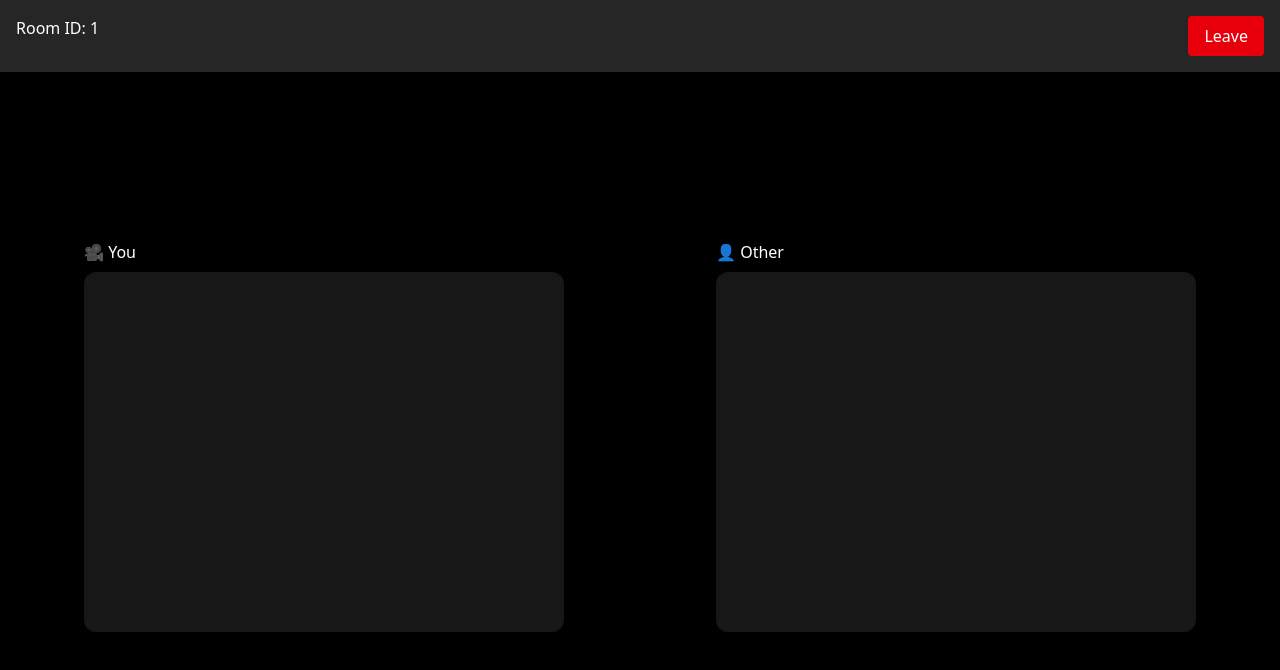
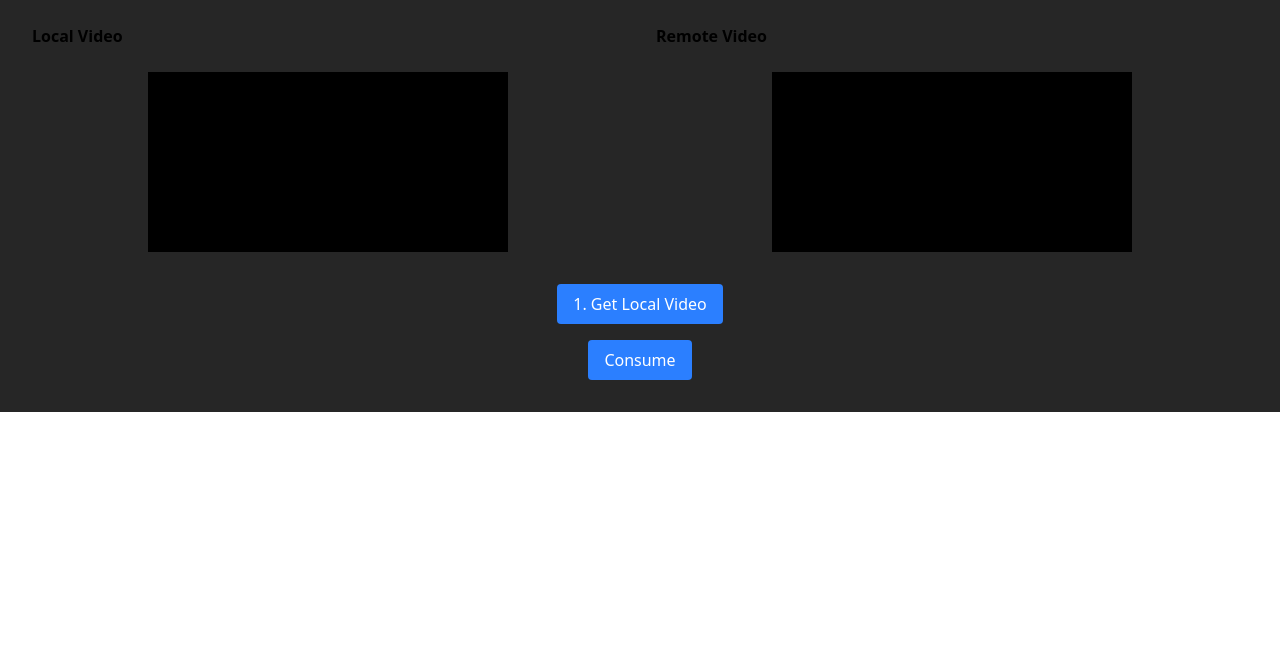
Before and after one commit to devanand13/vibecast, a Next.js app: page /record/podcast/1/room in a window 1280 px wide. Shown: the top 670 px of the page. Built offline with nearby package versions, Linux system fonts and the light colour scheme; no server answers.

Commit message:
Added media soup client : 1-1 call, with tons of bugs

```diff
--- a/app/record/podcast/[roomId]/room/page.tsx
+++ b/app/record/podcast/[roomId]/room/page.tsx
@@ -1,168 +1,347 @@
 'use client';
 
 import { useEffect, useRef, useState } from 'react';
-import { useRouter, usePathname } from 'next/navigation';
-import { io, Socket } from 'socket.io-client';
+import io from 'socket.io-client';
+import mediasoupClient, { Device } from 'mediasoup-client';
+import { AppData, Consumer, Producer, RtpCapabilities, Transport } from 'mediasoup-client/types';
 
-const iceServers = {
-  iceServers: [
-    { urls: 'stun:stun.l.google.com:19302' },
-  ],
-};
+export default function RoomPage() {
+  const localVideoRef = useRef<HTMLVideoElement | null>(null);
+  const socketRef = useRef<any>(null);
 
-export default function MeetingRoom() {
-  const router = useRouter();
-  const pathname = usePathname();
-  const roomId = pathname?.split('/')[3];
+  const [device, setDevice] = useState<Device | null>(null);
+  const [rtpCapabilities, setRtpCapabilities] = useState<RtpCapabilities | null>(null);
+  const [isConnected, setIsConnected] = useState(false);
+  const [producerTransport, setProducerTransport] = useState<Transport<AppData> | null>(null);
+  const [producer, setProducer] = useState<Producer | null>(null);
+  const [videoTrack, setVideoTrack] = useState<MediaStreamTrack | null>(null);
+  const [consumerTransport,setconsumerTransport] = useState<Transport<AppData> | undefined>(undefined);
+  const [consumer, setConsumer] = useState<Consumer | undefined>(undefined);
+  const remoteVideoRef = useRef<HTMLVideoElement | null>(null);
 
-  const localVideoRef = useRef<HTMLVideoElement>(null);
-  const remoteVideoRef = useRef<HTMLVideoElement>(null);
+  const encodingParams = {
+    encodings: [
+      { rid: 'r0', maxBitrate: 100000, scalabilityMode: 'S1T3' },
+      { rid: 'r1', maxBitrate: 300000, scalabilityMode: 'S1T3' },
+      { rid: 'r2', maxBitrate: 900000, scalabilityMode: 'S1T3' }
+    ],
+    codecOptions: { videoGoogleStartBitrate: 1000 }
+  };
 
-  const localStreamRef = useRef<MediaStream | null>(null);
-  const peerConnectionRef = useRef<RTCPeerConnection | null>(null);
-  const socketRef = useRef<Socket | null>(null);
-  const [clientId, setClientId] = useState<string | null>(null);
-  console.log(clientId)
+  const streamSuccess = (stream: MediaStream) => {
+    const track = stream.getVideoTracks()[0];
+    if (localVideoRef.current) {
+      localVideoRef.current.srcObject = stream;
+    }
+    setVideoTrack(track);
+  };
+
+  const getLocalStream = async () => {
+    try {
+      const stream = await navigator.mediaDevices.getUserMedia({
+        audio: false,
+        video: {
+          width: { min: 640, max: 1920 },
+          height: { min: 400, max: 1080 }
+        }
+      });
+      streamSuccess(stream);
+    } catch (err) {
+      console.error('Error getting local stream:', err);
+    }
+  };
+
+  const createDevice = async (rtp: RtpCapabilities) => {
+    try {
+      const device = new mediasoupClient.Device();
+      await device.load({ routerRtpCapabilities: rtp });
+      setDevice(device);
+      console.log('✅ Device loaded with RTP Capabilities:', device.rtpCapabilities);
+    } catch (e: any) {
+      console.error(e);
+      if (e.name === 'UnsupportedError') {
+        console.warn('Browser not supported!');
+      }
+    }
+  };
+
+  // Connect socket on mount
   useEffect(() => {
-    const init = async () => {
-      const stream = await navigator.mediaDevices.getUserMedia({
-        video: true,
-        audio: true,
-      });
-      localStreamRef.current = stream;
-      if (localVideoRef.current) {
-        localVideoRef.current.srcObject = stream;
+    const socket = io('https://localhost:3001/mediasoup', {
+      path: '/socket.io',
+      transports: ['websocket'],
+      secure: true,
+      rejectUnauthorized: false // only for self-signed certs
+    });
+
+    socketRef.current = socket;
+
+    socket.on('connection:success', (data) => {
+      console.log('✅ Connected to server:', data);
+      setIsConnected(true);
+    });
+
+    return () => {
+      socket.disconnect();
+    };
+  }, []);
+
+  // Get RTP Capabilities after connection
+  useEffect(() => {
+    if (!isConnected || !socketRef.current) return;
+
+    socketRef.current.emit('getRtpCapabilities', (rtp: RtpCapabilities) => {
+      console.log('🟡 Received RTP Capabilities:', rtp);
+      setRtpCapabilities(rtp);
+    });
+  }, [isConnected]);
+
+  // Create mediasoup Device
+  useEffect(() => {
+    if (rtpCapabilities) {
+      createDevice(rtpCapabilities);
+    }
+  }, [rtpCapabilities]);
+
+  // Create Send Transport
+  useEffect(() => {
+    if (!device || !socketRef.current) return;
+
+    socketRef.current.emit('createWebRtcTransport', { sender: true }, ({ params }: any) => {
+      if (params?.error) {
+        console.log('❌ Transport creation error:', params.error);
+        return;
       }
 
-      const socket = io({ path: '/api/socket' });
-      socketRef.current = socket;
+      console.log('🟢 Send transport params:', params);
+      const transport = device.createSendTransport(params);
 
-      socket.on('connect', () => {
-        setClientId(socket.id ?? null);
-        socket.emit('join-room', roomId);
-      });
-
-      socket.on('user-joined', async (otherUserId: string) => {
-        if (!peerConnectionRef.current) {
-          createPeerConnection();
-        }
-
-        if (peerConnectionRef.current && localStreamRef.current) {
-          localStreamRef.current.getTracks().forEach(track => {
-            peerConnectionRef.current?.addTrack(track, localStreamRef.current!);
-          });
-        }
-
-        const offer = await peerConnectionRef.current!.createOffer();
-        await peerConnectionRef.current!.setLocalDescription(offer);
-
-        socket.emit('offer', {
-          sdp: offer,
-          to: otherUserId,
-        });
-      });
-
-      socket.on('offer', async ({ sdp, from }) => {
-        if (!peerConnectionRef.current) {
-          createPeerConnection();
-        }
-
-        if (peerConnectionRef.current && localStreamRef.current) {
-          localStreamRef.current.getTracks().forEach(track => {
-            peerConnectionRef.current?.addTrack(track, localStreamRef.current!);
-          });
-        }
-
-        await peerConnectionRef.current!.setRemoteDescription(new RTCSessionDescription(sdp));
-        const answer = await peerConnectionRef.current!.createAnswer();
-        await peerConnectionRef.current!.setLocalDescription(answer);
-
-        socket.emit('answer', {
-          sdp: answer,
-          to: from,
-        });
-      });
-
-      socket.on('answer', async ({ sdp }) => {
-        await peerConnectionRef.current?.setRemoteDescription(new RTCSessionDescription(sdp));
-      });
-
-      socket.on('ice-candidate', async ({ candidate }) => {
-        if (candidate) {
-          await peerConnectionRef.current?.addIceCandidate(new RTCIceCandidate(candidate));
+      transport.on('connect', async ({ dtlsParameters }, callback, errback) => {
+        try {
+          await socketRef.current.emit('transport-connect', { dtlsParameters });
+          callback();
+        } catch (e) {
+          errback(new Error("Error"));
+          console.log(e)
         }
       });
 
-      socket.on('user-disconnected', () => {
-        peerConnectionRef.current?.close();
-        peerConnectionRef.current = null;
-        if (remoteVideoRef.current) {
-          remoteVideoRef.current.srcObject = null;
+      transport.on('produce', async (parameters, callback, errback) => {
+        try {
+          await socketRef.current.emit(
+            'transport-produce',
+            {
+              kind: parameters.kind,
+              rtpParameters: parameters.rtpParameters,
+              appData: parameters.appData
+            },
+            ({ id }: any) => {
+              callback({ id });
+            }
+          );
+        } catch (e) {
+          errback(new Error("Error"));
+          console.log(e)
         }
       });
-    };
 
-    const createPeerConnection = () => {
-      const pc = new RTCPeerConnection(iceServers);
-      pc.onicecandidate = (event) => {
-        if (event.candidate) {
-          socketRef.current?.emit('ice-candidate', {
-            candidate: event.candidate,
+      setProducerTransport(transport);
+    });
+  }, [device]);
+
+  // Produce when transport and videoTrack are ready
+  useEffect(() => {
+    if (!producerTransport || !videoTrack) return;
+
+    producerTransport
+      .produce({
+        track: videoTrack,
+        ...encodingParams
+      })
+      .then((prod) => {
+        console.log('📤 Producer created');
+        prod.on('trackended', () => {
+          console.log('Track ended');
+        });
+        prod.on('transportclose', () => {
+          console.log('Transport closed');
+        });
+        setProducer(prod);
+      });
+  }, [producerTransport, videoTrack]);
+
+  useEffect(() => {
+    if (!device || !producer || !socketRef.current) return;
+
+    // socketRef.current.emit('createWebRtcTransport', { sender: false }, ({ params }: any) => {
+    //   if (params?.error) {
+    //     console.log('❌ Recv Transport creation error:', params.error);
+    //     return;
+    //   }
+
+    //   console.log('🟢 Recv transport params:', params);
+    //   const transport = device.createRecvTransport(params);
+
+    //   transport.on('connect', async ({ dtlsParameters }, callback, errback) => {
+    //     try {
+    //       await socketRef.current.emit('transport-recv-connect', {
+    //         dtlsParameters,
+    //       });
+    //       callback();
+    //     } catch (err) {
+    //       errback(err);
+    //     }
+    //   });
+
+    //   setconsumerTransport(transport);
+    // });
+  }, [device, producer]);
+
+  useEffect(() => {
+    if (!consumerTransport || !device || !producer || !socketRef.current) return;
+
+    // const connect = async () => {
+    //   socketRef.current.emit(
+    //     'consume',
+    //     { rtpCapabilities: device.rtpCapabilities },
+    //     async ({ params }: any) => {
+    //       if (params.error) {
+    //         console.log('❌ Cannot consume:', params.error);
+    //         return;
+    //       }
+
+    //       console.log('📥 Consumer Params:', params);
+
+    //       const consumer = await consumerTransport.consume({
+    //         id: params.id,
+    //         producerId: params.producerId,
+    //         kind: params.kind,
+    //         rtpParameters: params.rtpParameters,
+    //       });
+
+    //       const { track } = consumer;
+
+    //       const remoteStream = new MediaStream([track]);
+    //       if (remoteVideoRef.current) {
+    //         remoteVideoRef.current.srcObject = remoteStream;
+    //       }
+
+    //       socketRef.current.emit('consumer-resume');
+    //       setConsumer(consumer);
+    //     }
+    //   );
+    // };
+
+    // connect();
+  }, [consumerTransport, device, producer]);
+
+  const createRecvTransport = async ()=>{
+    await socketRef.current.emit('createWebRtcTransport', { sender: false }, ({ params }: any) => {
+      if (params?.error) {
+        console.log('❌ Recv Transport creation error:', params.error);
+        return;
+      }
+
+      console.log('🟢 Recv transport params:', params);
+      const transport = device?.createRecvTransport(params);
+
+      transport?.on('connect', async ({ dtlsParameters }, callback, errback) => {
+        try {
+          await socketRef.current.emit('transport-recv-connect', {
+            dtlsParameters,
           });
+          callback();
+        } catch (err) {
+          errback(new Error("Error"));
+          console.log(err)
         }
+      });
+
+      setconsumerTransport(transport);
+
+      const connect = async () => {
+        socketRef.current.emit(
+          'consume',
+          { rtpCapabilities: device?.rtpCapabilities },
+          async ({ params }: any) => {
+            if (params.error) {
+              console.log('❌ Cannot consume:', params.error);
+              return;
+            }
+
+            console.log('📥 Consumer Params:', params);
+
+            const consumer = await transport?.consume({
+              id: params.id,
+              producerId: params.producerId,
+              kind: params.kind,
+              rtpParameters: params.rtpParameters,
+            });
+
+            const { track }= consumer;
+
+            const remoteStream = new MediaStream([track]);
+            if (remoteVideoRef.current) {
+              remoteVideoRef.current.srcObject = remoteStream;
+            }
+
+            socketRef.current.emit('consumer-resume');
+            setConsumer(consumer);
+          }
+        );
       };
 
-      pc.ontrack = (event) => {
-        const remoteStream = new MediaStream();
-        remoteStream.addTrack(event.track);
-        if (remoteVideoRef.current) {
-          remoteVideoRef.current.srcObject = remoteStream;
-        }
-      };
+      connect();
+    });
+  }
 
-      peerConnectionRef.current = pc;
-    };
 
-    init();
-
-    return () => {
-      socketRef.current?.disconnect();
-      peerConnectionRef.current?.close();
-    };
-  }, [roomId]);
 
   return (
-    <div className="h-screen bg-black text-white flex flex-col">
-      <div className="p-4 bg-neutral-800 flex justify-between">
-        <div>Room ID: {roomId}</div>
-        <button
-          className="bg-red-600 px-4 py-2 rounded"
-          onClick={() => router.push('/')}
-        >
-          Leave
-        </button>
-      </div>
+    <div className="p-4 bg-neutral-800">
+      <div className="overflow-x-auto">
+        <table className="table-auto w-full text-left border-collapse">
+          <thead>
+            <tr>
+              <th className="px-4 py-2">Local Video</th>
+              <th className="px-4 py-2">Remote Video</th>
+            </tr>
+          </thead>
+          <tbody className="align-top">
+            <tr>
+              <td className="px-4 py-2">
+                <div className="flex justify-center bg-papayawhip p-2">
+                  <video ref={localVideoRef} autoPlay playsInline className="w-[360px] bg-black" />
+                </div>
+              </td>
+              <td className="px-4 py-2">
+                <div className="flex justify-center bg-papayawhip p-2">
+                  <video ref={remoteVideoRef} autoPlay playsInline className="w-[360px] bg-black" />
 
-      <div className="flex-1 grid grid-cols-1 md:grid-cols-2 gap-4 p-4 place-items-center">
-        <div>
-          <h2 className="mb-2">🎥 You</h2>
-          <video
-            ref={localVideoRef}
-            autoPlay
-            muted
-            playsInline
-            className="rounded-xl w-[480px] h-[360px] bg-neutral-900"
-          />
-        </div>
-        <div>
-          <h2 className="mb-2">👤 Other</h2>
-          <video
-            ref={remoteVideoRef}
-            autoPlay
-            playsInline
-            className="rounded-xl w-[480px] h-[360px] bg-neutral-900"
-          />
-        </div>
+                </div>
+              </td>
+            </tr>
+            <tr>
+              <td className="px-4 py-2" colSpan={2}>
+                <div className="flex justify-center bg-papayawhip p-2">
+                  <button
+                    onClick={getLocalStream}
+                    className="px-4 py-2 bg-blue-500 text-white rounded"
+                  >
+                    1. Get Local Video
+                  </button>
+                </div>
+                <div className="flex justify-center bg-papayawhip p-2">
+                  <button
+                    onClick={createRecvTransport}
+                    className="px-4 py-2 bg-blue-500 text-white rounded"
+                  >Consume
+                  </button>
+                </div>
+              </td>
+            </tr>
+          </tbody>
+        </table>
       </div>
     </div>
   );
--- a/package.json
+++ b/package.json
@@ -11,12 +11,15 @@
   "dependencies": {
     "@prisma/client": "^6.10.1",
     "@types/next": "^9.0.0",
+    "@types/ws": "^8.18.1",
+    "mediasoup-client": "^3.12.4",
     "next": "15.3.4",
     "react": "^19.0.0",
     "react-dom": "^19.0.0",
     "react-icons": "^5.5.0",
     "socket.io": "^4.8.1",
-    "socket.io-client": "^4.8.1"
+    "socket.io-client": "^4.8.1",
+    "ws": "^8.18.3"
   },
   "devDependencies": {
     "@eslint/eslintrc": "^3",
```
Also changed, not shown: 1 other file (tests, documents, lock files or other folders).
